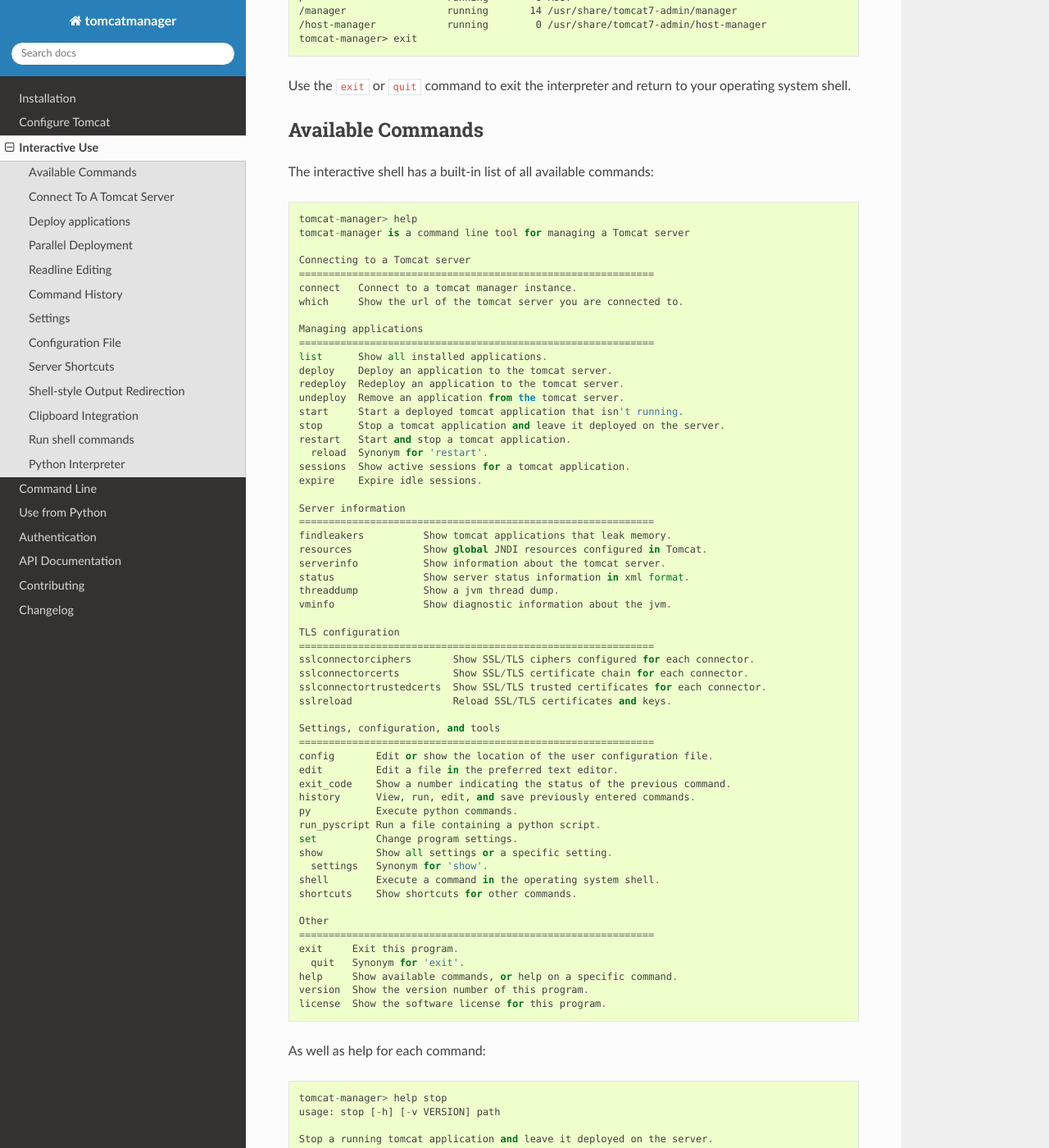
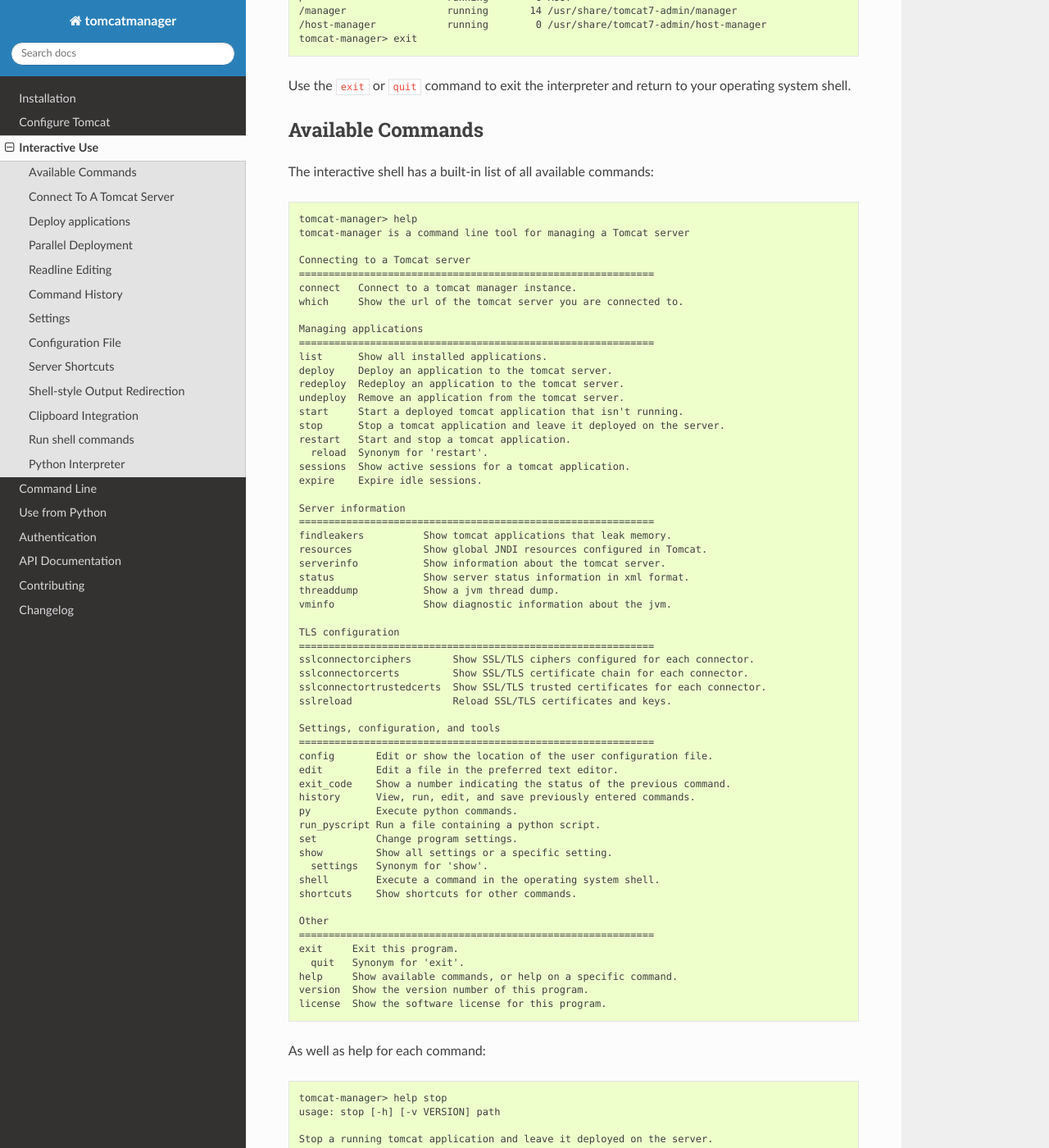
Before and after one commit to tomcatmanager/tomcatmanager, a Sphinx documentation site: the page built from docs/interactive.rst, in a window 1280 px wide and 1400 px high, scrolled down 405 px. Shown: the whole window at 82% size. Built offline with Sphinx 7.4.7 and the Read the Docs theme 2.0.0, drawn with Linux system fonts in a browser that asks for light colours; some of the changed text lies outside the part shown.

Commit message:
Make code-blocks explicitly text to turn of unwanted highlighting

```diff
--- a/docs/interactive.rst
+++ b/docs/interactive.rst
@@ -5,7 +5,7 @@
 this with no command line arguments to invoke an interactive, line-oriented
 command interpreter:
 
-.. code-block::
+.. code-block:: text
 
    $ tomcat-manager
    tomcat-manager> connect http://localhost:8080/manager admin newenglandclamchowder
@@ -27,7 +27,7 @@
 
 The interactive shell has a built-in list of all available commands:
 
-.. code-block::
+.. code-block:: text
 
    tomcat-manager> help
    tomcat-manager is a command line tool for managing a Tomcat server
@@ -91,7 +91,7 @@
 
 As well as help for each command:
 
-.. code-block::
+.. code-block:: text
 
    tomcat-manager> help stop
    usage: stop [-h] [-v VERSION] path
@@ -122,28 +122,28 @@
 information, including the url and the authentication credentials. You can pass
 the connection information on the command line:
 
-.. code-block::
+.. code-block:: text
 
    $ tomcat-manager --user=ace http://localhost:8080/manager
    Password: {you type your password here}
 
 Or:
 
-.. code-block::
+.. code-block:: text
 
    $ tomcat-manager --user=ace --password=newenglandclamchowder \
    http://localhost:8080/manager
 
 You can also enter this information into the interactive prompt:
 
-.. code-block::
+.. code-block:: text
 
    $ tomcat-manager
    tomcat-manager> connect http://localhost:8080/manager ace newenglandclamchowder
 
 Or:
 
-.. code-block::
+.. code-block:: text
 
    $ tomcat-manager
    tomcat-manager> connect http://localhost:8080/manager ace
@@ -180,7 +180,7 @@
 in ``/tmp/fancyapp.war``. To deploy this WAR file to
 ``https://www.example.com/fancy``:
 
-.. code-block::
+.. code-block:: text
 
    tomcat-manager> deploy server /tmp/myfancyapp.war /fancy
 
@@ -188,7 +188,7 @@
 ``shiny``. It's saved at ``~/src/shiny/dist/shinyv2.0.5.war``. I'd like to
 deploy it to ``https://www.example.com/shiny``:
 
-.. code-block::
+.. code-block:: text
 
    tomcat-manager> deploy local ~/src/shiny/dist/shiny2.0.5.war /shiny
 
@@ -198,7 +198,7 @@
 <https://tomcat.apache.org/tomcat-8.5-doc/config/context.html>`_. The context
 file must reside on the same server where Tomcat is running.
 
-.. code-block::
+.. code-block:: text
 
   tomcat-manager> deploy context /tmp/context.xml /sample
 
@@ -230,7 +230,7 @@
 Let's revisit our ``shiny`` app. This time we will deploy with a version
 string:
 
-.. code-block::
+.. code-block:: text
 
   tomcat-manager>deploy local ~/src/shiny/dist/shiny2.0.5.war /shiny -v v2.0.5
   tomcat-manager>list
@@ -245,7 +245,7 @@
 path, and Tomcat will migrate users to the new version over time as their
 sessions expire in version 2.0.5.
 
-.. code-block::
+.. code-block:: text
 
   tomcat-manager>deploy local ~/src/shiny/dist/shiny2.0.6.war /shiny -v v2.0.6
   tomcat-manager>list
@@ -259,7 +259,7 @@
 Once all the sessions have been migrated to version 2.0.6, I can undeploy
 version 2.0.5:
 
-.. code-block::
+.. code-block:: text
 
   tomcat-manager>undeploy /shiny --version v2.0.5
   tomcat-manager>list
@@ -299,19 +299,19 @@
 
 You can view the list of previously issued commands:
 
-.. code-block::
+.. code-block:: text
 
   tomcat-manager> history
 
 And run a previous command by string search:
 
-.. code-block::
+.. code-block:: text
 
   tomcat-manager> history -r undeploy
 
 Or by number:
 
-.. code-block::
+.. code-block:: text
 
   tomcat-manager> history -r 10
 
@@ -326,7 +326,7 @@
 The ``show`` or ``settings`` (they do exactly the same thing) commands display
 a list of settings which control the behavior of ``tomcat-manager``:
 
-.. code-block::
+.. code-block:: text
 
   tomcat-manager> show
   autorun_on_edit=False       # Automatically run files after editing
@@ -344,7 +344,7 @@
 
 You can change any of these settings using the ``set`` command:
 
-.. code-block::
+.. code-block:: text
 
   tomcat-manager> set prompt='tm> '
   tm>
@@ -365,7 +365,7 @@
 The location of the configuration file is different depending on your operating
 system. To see the location of the file:
 
-.. code-block::
+.. code-block:: text
 
   tomcat-manager> config file
   /Users/kotfu/Library/Application Support/tomcat-manager/tomcat-manager.toml
@@ -374,7 +374,7 @@
 launches the editor of your choice, you know, the one specified in the
 ``editor`` setting. Do that by typing:
 
-.. code-block::
+.. code-block:: text
 
   tomcat-manager> config edit
 
@@ -410,13 +410,13 @@
 With this defined in your configuration file, you can now connect using the
 name of the shortcut:
 
-.. code-block::
+.. code-block:: text
 
   tomcat-manager> connect tcl
 
 You can also use the name of the shortcut from the command line:
 
-.. code-block::
+.. code-block:: text
 
   $ tomcat-manager tcl
 
@@ -467,13 +467,13 @@
 You could use that server shortcut but temporarily disable verification of server
 SSL/TLS certificates:
 
-.. code-block::
+.. code-block:: text
 
   tomcat-manager> connect prod --noverify
 
 Or you could override the user and password:
 
-.. code-block::
+.. code-block:: text
 
   tomcat-manager> connect prod root Z1ON0101
 
@@ -491,20 +491,20 @@
 
 Save the output of the ``list`` command to a file:
 
-.. code-block::
+.. code-block:: text
 
   tomcat-manager> list > /tmp/tomcat-apps.txt
 
 Search the output of the ``vminfo`` command:
 
-.. code-block::
+.. code-block:: text
 
   tomcat-manager> vminfo | grep user.timezone
     user.timezone: US/Mountain
 
 Or the particularly useful:
 
-.. code-block::
+.. code-block:: text
 
   tomcat-manager> threaddump | less
 
@@ -514,13 +514,13 @@
 
 You can copy output to the clipboard by redirecting but not giving a filename:
 
-.. code-block::
+.. code-block:: text
 
   tomcat-manager> list >
 
 You can also append output to the clipboard using a similar method:
 
-.. code-block::
+.. code-block:: text
 
   tomcat-manager> serverinfo >>
 
@@ -531,7 +531,7 @@
 Use the ``shell`` or ``!`` commands to execute operating system commands (how
 meta):
 
-.. code-block::
+.. code-block:: text
 
   tomcat-manager> !ls
 
@@ -543,7 +543,7 @@
 
 You can launch a python interpreter:
 
-.. code-block::
+.. code-block:: text
 
   tomcat-manager> py
   Python 3.10.0 (default, Oct  7 2021, 15:03:23) [Clang 11.0.3 (clang-1103.0.32.62)] on darwin
```
